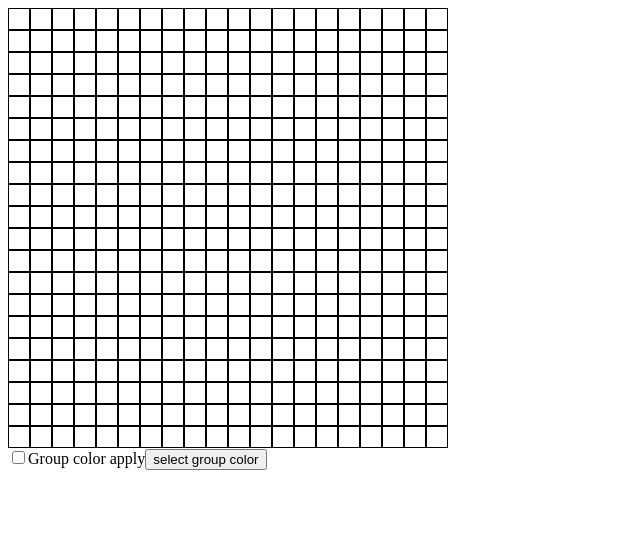
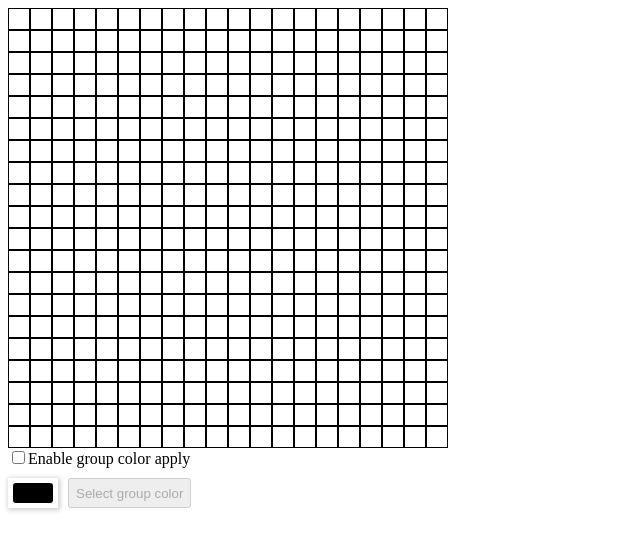
Before and after one commit to vltmoon/custom-graph-paper, a React (Create React App) app: page / in a window 1280 px wide. Shown: the top 550 px of the page, without its empty margins (0-640 px from the left). Built offline with nearby package versions, Linux system fonts and the light colour scheme.

Commit message:
added color swatch

```diff
--- a/src/components/Paper.jsx
+++ b/src/components/Paper.jsx
@@ -12,7 +12,7 @@ export default function Paper() {
 
     const [usedColors, setUsedColors] = useState([])
     const [colorPickerOpen, toggleColorPicker] = useState(false)
-    const [groupApply, setGroupApply] = useState({ color: '#fff', enable: false })
+    const [groupApply, setGroupApply] = useState({ color: { hex: '#000' }, enable: false })
 
 
     const contextValue = {
@@ -32,21 +32,35 @@ export default function Paper() {
 
     return (
         <PaperContext.Provider value={contextValue}>
+            {/* Graph paper layout */}
             <div style={paperContainer}>
                 <Rows />
             </div>
 
             <div>{usedColors}</div>
 
-            {/* Bulk apply colors to grid without having to toggle each item */}
-            <input type='checkbox' id='groupApply' value={groupApply} onClick={enableGroupApply}/>
-            <label for='groupApply'>Group color apply</label>
+            <div>
+                {/* Bulk apply colors to grid without having to toggle each item */}
+                <input type='checkbox' id='groupApply' value={groupApply} onClick={enableGroupApply}/>
+                <label for='groupApply'>Enable group color apply</label>
 
+                <div style={{ display: 'flex', marginTop: '10px'}}>
+                    {/* Set bulk apply color with sample swatch */}
+                    <div style={swatchContainer}>
+                        <div style={{ ...sampleSwatch, backgroundColor: groupApply.color.hex }}/>
+                    </div>
+                    <button
+                        style={{ marginLeft: '10px'}}
+                        disabled={!groupApply.enable}
+                        onClick={() => toggleColorPicker(!colorPickerOpen)}>
+                        Select group color
+                    </button>
+                </div>
 
-            <button onClick={() => toggleColorPicker(!colorPickerOpen)}>select group color</button>
-            {colorPickerOpen && (
-                <ChromePicker color={groupApply.color} onChange={setGroupApplyColor} />
-            )}
+                {colorPickerOpen && (
+                    <ChromePicker color={groupApply.color} onChange={setGroupApplyColor} />
+                )}
+            </div>
         </PaperContext.Provider>
     );
 }
@@ -56,5 +70,18 @@ const paperContainer = {
     flexFlow: 'column nowrap'
 }
 
+const swatchContainer = {
+    height: 20,
+    width: 40,
+    boxShadow: '1px 1px 5px 1px rgba(0, 0, 0, .2)',
+    border: '5px solid white',
+}
+
+const sampleSwatch = {
+    borderRadius: '3px',
+    height: '100%',
+    width: '100%',
+}
+
 Paper.propTypes = {
 };
```
